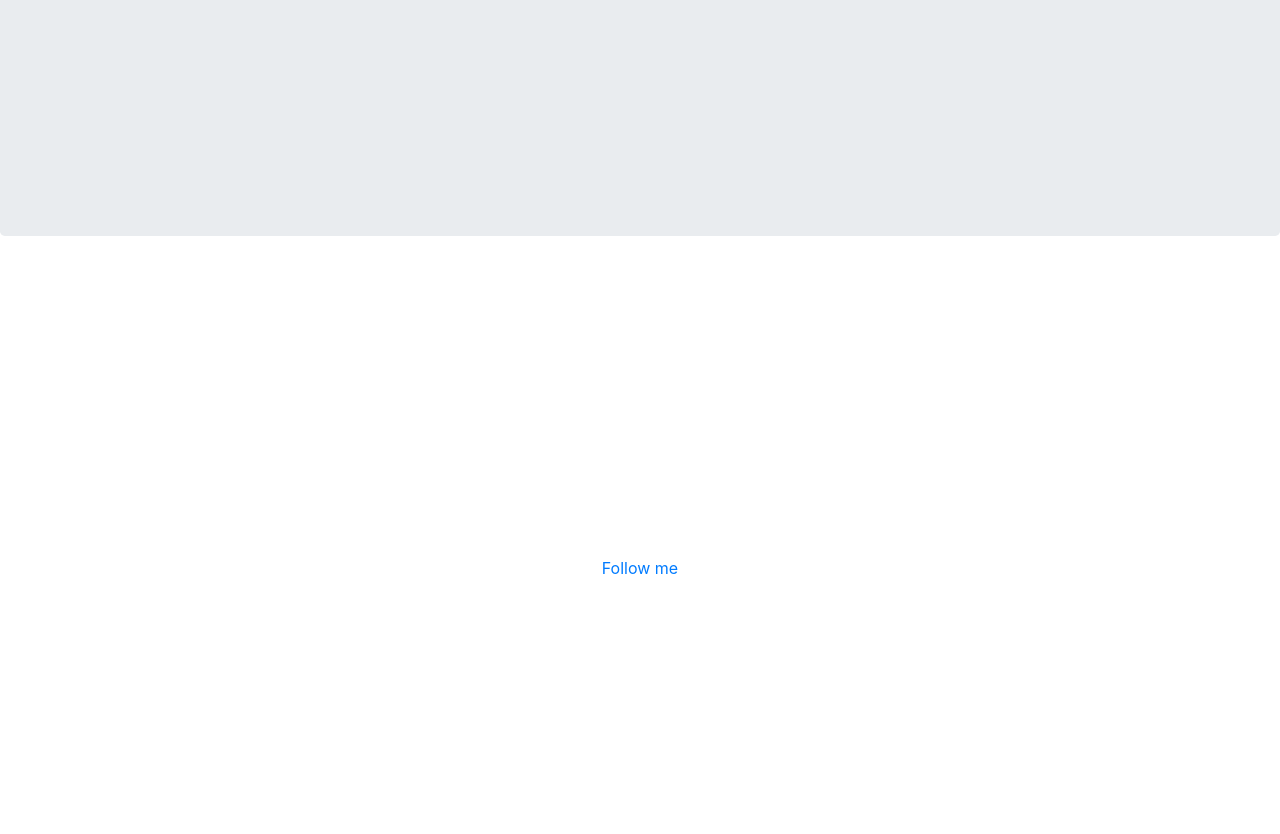
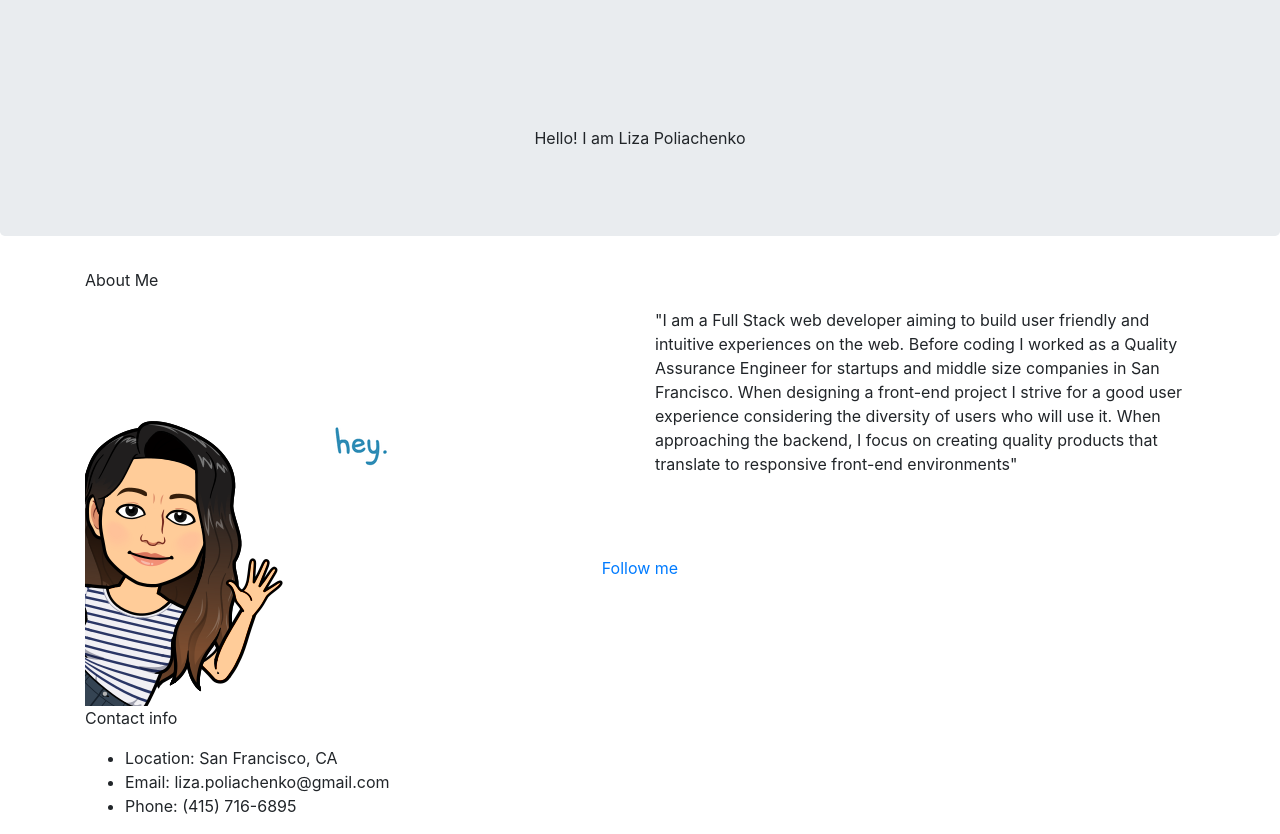
Before and after one commit to liza-p/react-portfolio, a React (Create React App) app: page / in a window 1280 px wide. Shown: the part 220-1054 px from the top of the page. Before the commit the page ends 800 px from the top, so only its background shows below. Built offline with nearby package versions, Linux system fonts and the light colour scheme.

Commit message:
add about me page

```diff
--- a/src/components/AboutMe/index.js
+++ b/src/components/AboutMe/index.js
@@ -9,6 +9,31 @@ const AboutMe = () => {
     return (
         <div className="container-fluid p-0">
             <Jumbotron page="aboutMe" />
+
+            <div className="container">
+            <p>About Me</p>
+                <div className="row">
+                    <div className="col 6">
+                        <img src="/img/me.png"/>
+                        <p>Contact info</p>
+                        <ul>
+                            <li> Location: San Francisco, CA</li>
+                            <li>Email: liza.poliachenko@gmail.com</li>
+                            <li> Phone: (415) 716-6895</li>
+                        </ul>
+                    </div>
+                    <div className="col 6">
+                        <p> "I am a Full Stack web developer aiming to
+            build user friendly and intuitive experiences on the web. Before coding
+            I worked as a Quality Assurance Engineer for startups and middle size companies in San Francisco.
+            When designing a front-end project I strive for a good user experience considering the diversity of users who will use it.
+            When approaching the backend, I focus on creating quality products that translate to responsive front-end environments"</p>
+
+
+                    </div>
+                </div>
+            </div>
+
             <Footer/>
 
         </div>
--- a/src/components/Jumbotron/index.js
+++ b/src/components/Jumbotron/index.js
@@ -2,7 +2,7 @@ import React from "react";
 import { Link } from "react-router-dom";
 import "./style.css";
 
-function Jumbotron({ children, page }) {
+function Jumbotron({ page }) {
   return (
     <div>
     <nav className="navbar navbar-expand-lg navbar-light bg-light">
@@ -24,8 +24,8 @@ function Jumbotron({ children, page }) {
       style={{ height: 400, clear: "both", paddingTop: 290, textAlign: "center"}}
       className="jumbotron"
     >
-      {children}
 
+      <p>Hello! I am Liza Poliachenko</p>
 
 
 
--- a/src/components/Portfolio/index.js
+++ b/src/components/Portfolio/index.js
@@ -9,6 +9,8 @@ const Portfolio = () => {
     return (
         <div className="container-fluid p-0">
             <Jumbotron page="portfolio" />
+
+
             <Footer/>
 
         </div>
```
Also changed, not shown: src/portfolios.json (added, +59 -0 lines), public/img/me.png (added).
